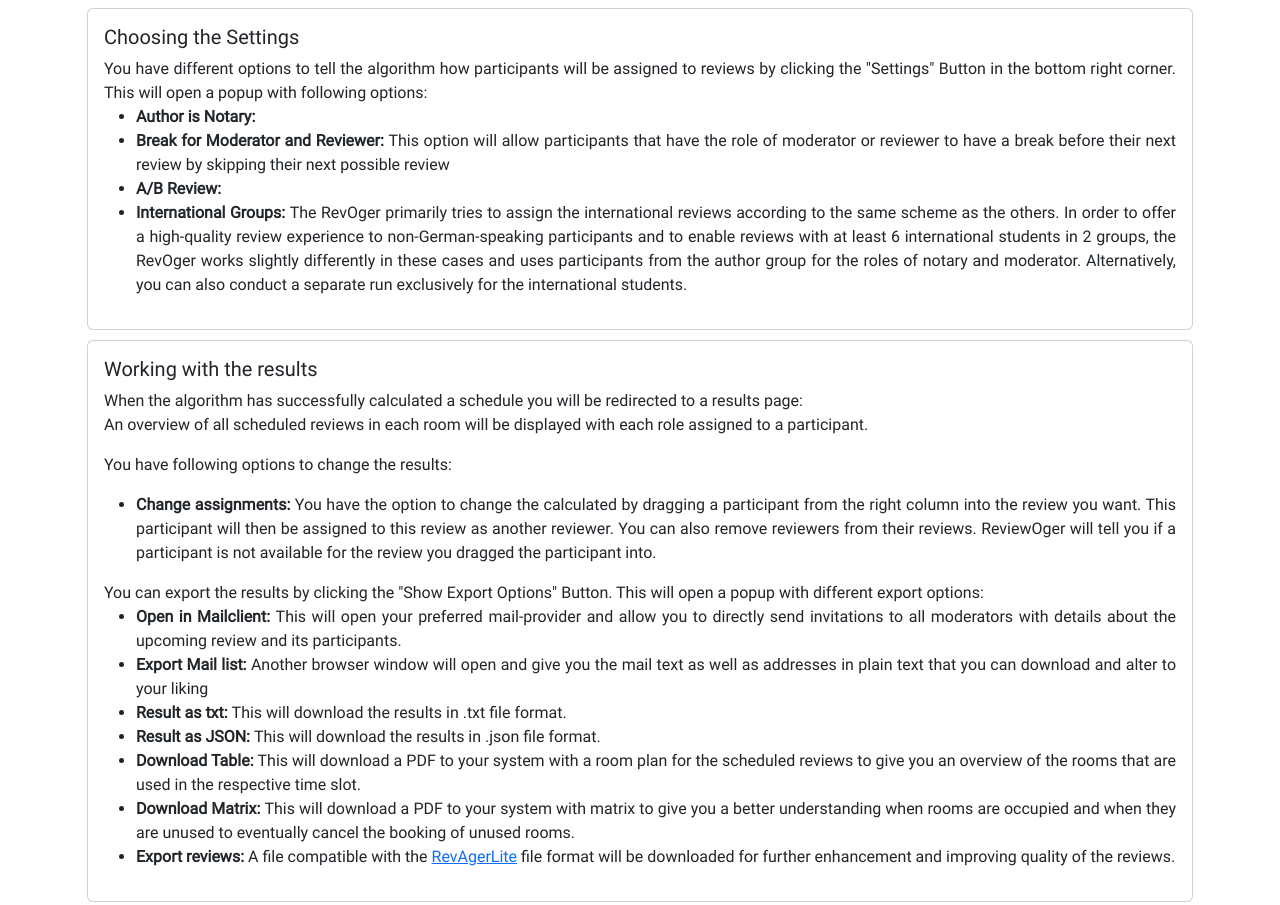
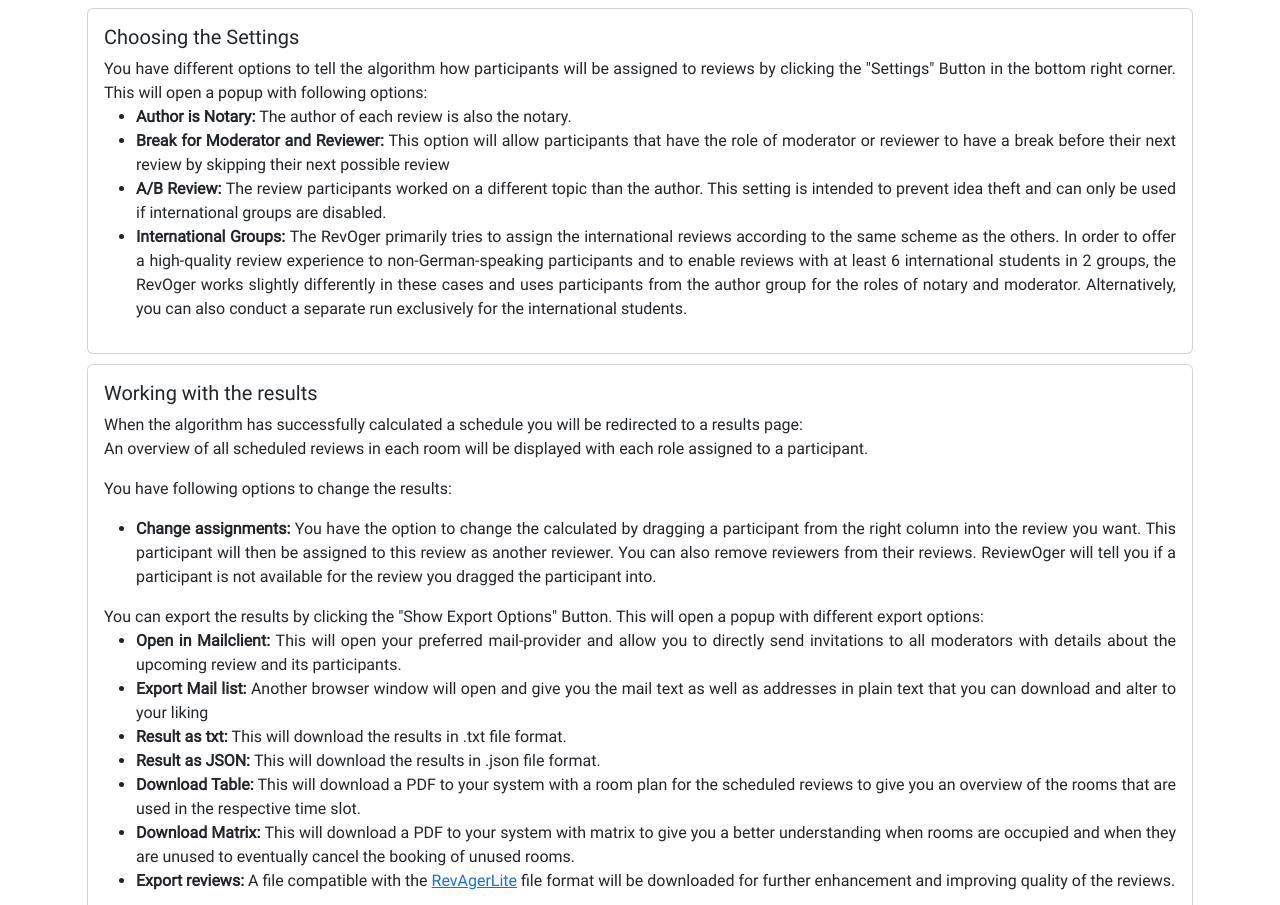
Before and after one commit to RichardWuensch/ReviewOgre, a React (Vite) app: page /docs in a window 1280 px wide. Shown: the part 1456-2361 px from the top of the page. Built offline with nearby package versions, Linux system fonts and the light colour scheme.

Commit message:
add description for abReview and authorIsNotary

```diff
--- a/src/components/window/docsPage/DocsComponent.jsx
+++ b/src/components/window/docsPage/DocsComponent.jsx
@@ -151,6 +151,7 @@ function DocsComponent () {
                                         <ul>
                                             <li>
                                                 <b style={{ fontWeight: 'bold' }}>Author is Notary: </b>
+                                                The author of each review is also the notary.
                                             </li>
                                             <li>
                                                  <b style={{ fontWeight: 'bold' }}>Break for Moderator and Reviewer: </b>
@@ -159,6 +160,7 @@ function DocsComponent () {
                                             </li>
                                             <li>
                                                  <b style={{ fontWeight: 'bold' }}>A/B Review: </b>
+                                                The review participants worked on a different topic than the author. This setting is intended to prevent idea theft and can only be used if international groups are disabled.
                                             </li>
                                             <li>
                                                  <b style={{ fontWeight: 'bold' }}>International Groups:  </b>
```
